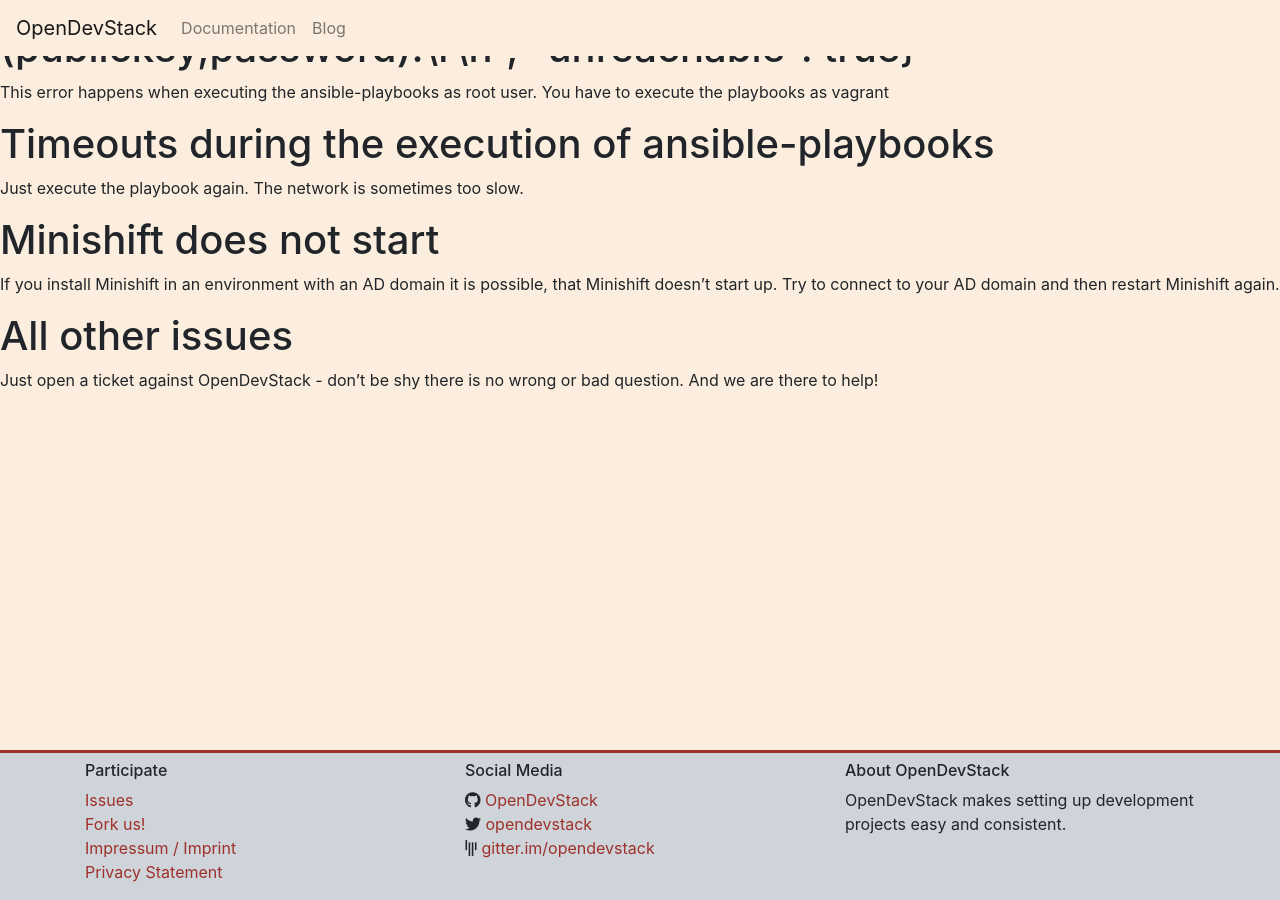
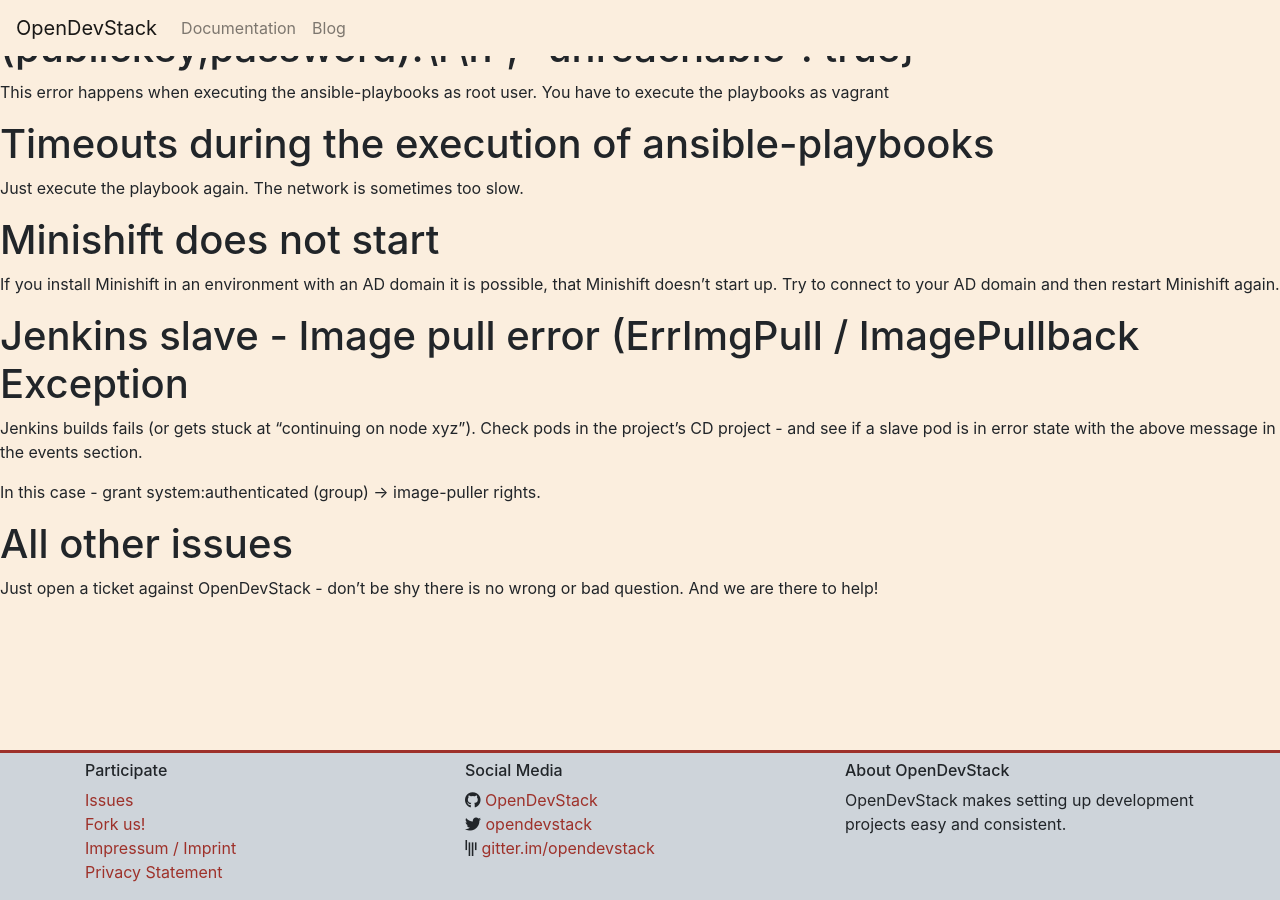
Before and after one commit to opendevstack/opendevstack.github.io, a Jekyll site: the page built from doc/troubleshooting.md, in a window 1280 px wide and 900 px high, scrolled down 1061 px. Built offline with Jekyll 4.4.1, drawn with Linux system fonts in a browser that asks for light colours; our own code applies the rules of GitHub Pages for plain Markdown files.

Commit message:
Update based on https://github.com/opendevstack/ods-project-quickstarters/issues/96

```diff
--- a/doc/troubleshooting.md
+++ b/doc/troubleshooting.md
@@ -32,6 +32,11 @@
 If you install Minishift in an environment with an AD domain it is possible, that Minishift doesn't start up.
 Try to connect to your AD domain and then restart Minishift again.
 
+# Jenkins slave - Image pull error (ErrImgPull / ImagePullback Exception
+Jenkins builds fails (or gets stuck at "continuing on node xyz"). Check pods in the project's CD project - and see if a slave pod is in error state with the above message in the events section.
+
+In this case - grant system:authenticated (group) -> image-puller rights.
+
 # All other issues
 
 Just open a ticket against OpenDevStack - don't be shy there is no wrong or bad question. And we are there to help!
```
